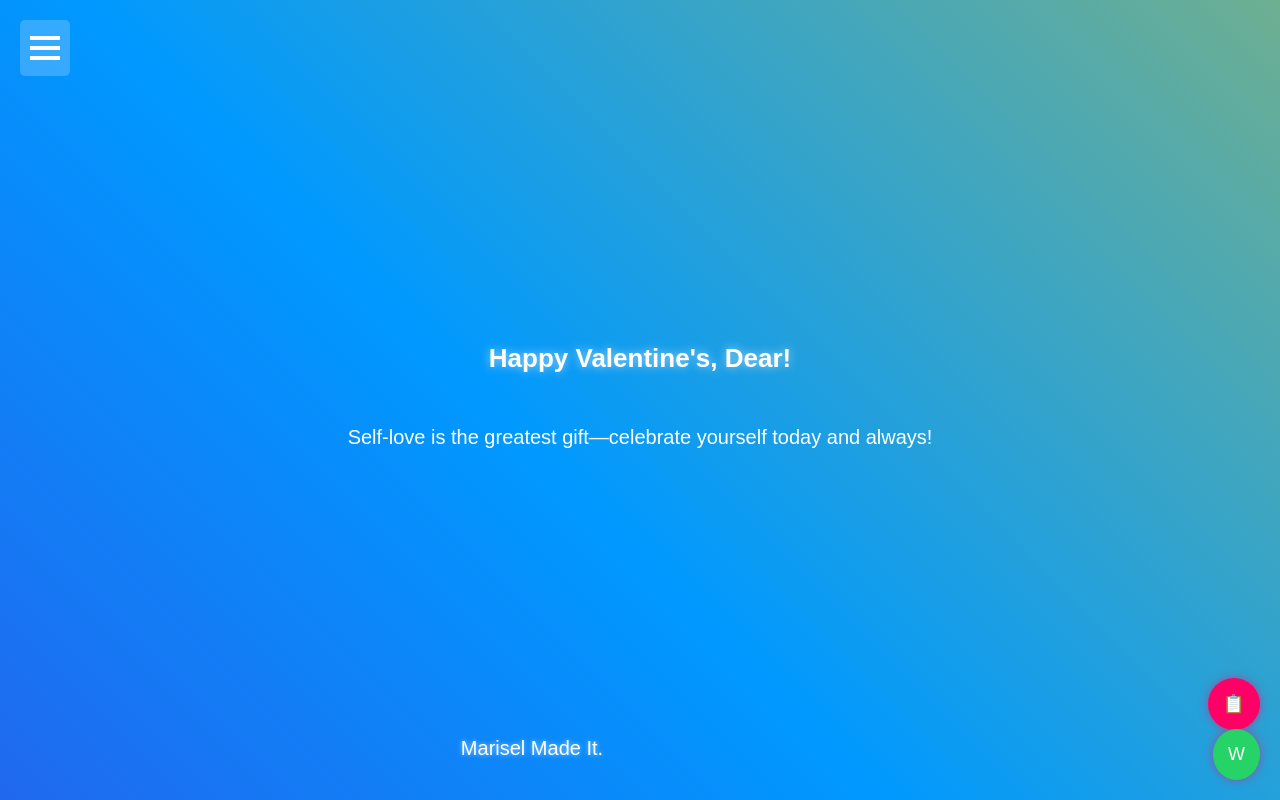
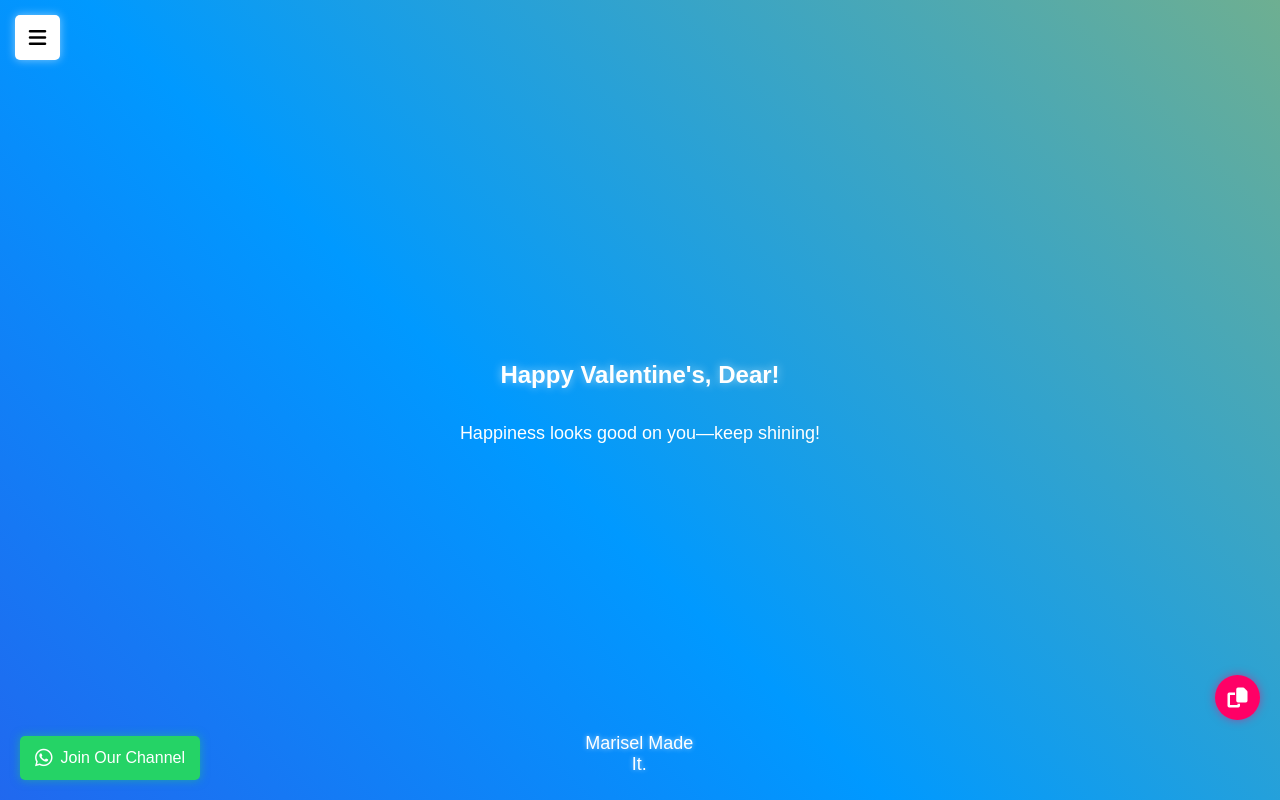
Before and after one commit to betingrich/I, a plain HTML site: page index.html in a window 1280 px wide. Drawn offline with Linux system fonts and the light colour scheme.

Commit message:
Update index.html

```diff
--- a/index.html
+++ b/index.html
@@ -4,6 +4,7 @@
     <meta charset="UTF-8">
     <meta name="viewport" content="width=device-width, initial-scale=1.0">
     <title>Your Valentine's Quote</title>
+    <link rel="stylesheet" href="https://cdnjs.cloudflare.com/ajax/libs/font-awesome/6.4.2/css/all.min.css">
     <style>
         /* General Styling */
         body {
@@ -20,134 +21,155 @@
             flex-direction: column;
             justify-content: center;
             align-items: center;
-            position: relative;
+            overflow: hidden; /* Prevent scrolling */
         }
 
-        /* Background Animation */
         @keyframes animateBG {
             0% { background-position: 0% 50%; }
             100% { background-position: 100% 50%; }
         }
 
         h2 {
-            font-size: 26px;
+            font-size: 24px;
             text-shadow: 0 0 10px rgba(255, 255, 255, 0.6);
         }
 
         p {
-            font-size: 20px;
-            margin: 20px 10px;
-            padding: 10px;
+            font-size: 18px;
+            margin: 15px;
             max-width: 80%;
+            word-wrap: break-word;
         }
 
-        /* Floating Action Buttons */
-        .fab {
+        /* Copy FAB */
+        .copy-btn {
             position: fixed;
-            bottom: 70px;
+            bottom: 80px;
             right: 20px;
             background: #ff0066;
             color: white;
             border: none;
-            padding: 15px;
-            font-size: 18px;
+            padding: 12px;
             border-radius: 50%;
             cursor: pointer;
             box-shadow: 0 0 10px rgba(255, 0, 102, 0.5);
-            transition: 0.3s;
+            font-size: 18px;
+            display: flex;
+            align-items: center;
+            justify-content: center;
+            width: 45px;
+            height: 45px;
         }
 
-        .fab:hover {
+        .copy-btn i {
+            font-size: 20px;
+        }
+
+        .copy-btn:hover {
             background: #cc0052;
+            box-shadow: 0 0 15px rgba(255, 0, 102, 0.8);
         }
 
         /* WhatsApp Button */
-        .whatsapp {
+        .whatsapp-btn {
+            position: fixed;
             bottom: 20px;
-            background: #25d366;
+            left: 20px;
+            background: #25D366;
+            color: white;
+            border: none;
+            padding: 12px 15px;
+            border-radius: 5px;
+            cursor: pointer;
+            font-size: 16px;
+            display: flex;
+            align-items: center;
+            gap: 8px;
+            box-shadow: 0 0 10px rgba(37, 211, 102, 0.5);
+        }
+
+        .whatsapp-btn i {
+            font-size: 20px;
+        }
+
+        .whatsapp-btn:hover {
+            background: #1da851;
+        }
+
+        /* Hamburger Menu */
+        .menu-btn {
+            position: fixed;
+            top: 15px;
+            left: 15px;
+            background: white;
+            border: none;
+            padding: 10px;
+            border-radius: 5px;
+            cursor: pointer;
+            font-size: 18px;
+            box-shadow: 0 0 10px rgba(255, 255, 255, 0.5);
+            display: flex;
+            align-items: center;
+            justify-content: center;
+            width: 45px;
+            height: 45px;
+        }
+
+        .menu-btn i {
+            font-size: 20px;
+        }
+
+        .menu-dropdown {
+            position: fixed;
+            top: 60px;
+            left: 15px;
+            background: rgba(0, 0, 0, 0.7);
+            padding: 10px;
+            border-radius: 5px;
+            display: none;
+            flex-direction: column;
+        }
+
+        .menu-dropdown a {
+            color: white;
+            text-decoration: none;
+            padding: 5px 0;
+            display: block;
+        }
+
+        .menu-dropdown a:hover {
+            text-decoration: underline;
         }
 
         /* Footer */
         footer {
             position: fixed;
             bottom: 10px;
-            width: 100%;
-            text-align: center;
+            text-shadow: 0 0 5px rgba(255, 255, 255, 0.6);
             font-size: 16px;
-            text-shadow: 0 0 5px rgba(255, 255, 255, 0.6);
-        }
-
-        /* Hamburger Menu */
-        .menu {
-            position: absolute;
-            top: 20px;
-            left: 20px;
-            cursor: pointer;
-            background: rgba(255, 255, 255, 0.2);
-            padding: 10px;
-            border-radius: 5px;
-            transition: 0.3s;
-        }
-
-        .menu:hover {
-            background: rgba(255, 255, 255, 0.4);
-        }
-
-        .menu div {
-            width: 30px;
-            height: 4px;
-            background: white;
-            margin: 6px 0;
-        }
-
-        /* Dropdown Menu */
-        .dropdown {
-            display: none;
-            position: absolute;
-            top: 60px;
-            left: 20px;
-            background: rgba(0, 0, 0, 0.7);
-            border-radius: 5px;
-            padding: 10px;
-            text-align: left;
-        }
-
-        .dropdown a {
-            color: white;
-            text-decoration: none;
-            display: block;
-            padding: 8px;
-        }
-
-        .dropdown a:hover {
-            background: rgba(255, 255, 255, 0.3);
         }
     </style>
 </head>
 <body>
 
     <!-- Hamburger Menu -->
-    <div class="menu" onclick="toggleMenu()">
-        <div></div>
-        <div></div>
-        <div></div>
-    </div>
-
-    <!-- Dropdown Menu -->
-    <div id="dropdownMenu" class="dropdown">
+    <button class="menu-btn" onclick="toggleMenu()"><i class="fas fa-bars"></i></button>
+    <div class="menu-dropdown" id="menu">
         <a href="boyfriend.html">Boyfriend</a>
         <a href="girlfriend.html">Girlfriend</a>
     </div>
 
-    <!-- Valentine's Quote -->
+    <!-- Quote Section -->
     <h2 id="greeting"></h2>
     <p id="quote"></p>
 
     <!-- Copy Button -->
-    <button class="fab" onclick="copyQuote()">📋</button>
+    <button class="copy-btn" onclick="copyQuote()"><i class="fas fa-copy"></i></button>
 
-    <!-- WhatsApp Button -->
-    <button class="fab whatsapp" onclick="window.location.href='https://whatsapp.com/channel/0029Vajvy2kEwEjwAKP4SI0x'">W</button>
+    <!-- WhatsApp Channel Button -->
+    <button class="whatsapp-btn" onclick="window.location.href='https://whatsapp.com/channel/0029Vajvy2kEwEjwAKP4SI0x'">
+        <i class="fab fa-whatsapp"></i> Join Our Channel
+    </button>
 
     <!-- Footer -->
     <footer>
@@ -155,6 +177,7 @@
     </footer>
 
     <script>
+        // Get stored name
         let name = localStorage.getItem("userName") || "Dear";
         let quotes = [
             "You are loved more than you know.",
@@ -166,41 +189,24 @@
             "You bring joy to everyone you meet.",
             "Love is a journey, and I’m grateful to have you in my life.",
             "No matter where life takes us, I’m glad you’re part of my story.",
-            "Happiness looks good on you—keep shining!",
-            "You deserve all the love and kindness in the world.",
-            "You are enough, just as you are.",
-            "Your kindness and warmth make the world a better place.",
-            "May today remind you how truly special you are.",
-            "You are a light in so many lives—never forget that.",
-            "Sending you warmth and joy today and always.",
-            "May your heart always be full of love and happiness.",
-            "Wishing you a Valentine’s Day as bright as your smile!",
-            "You are unique, you are special, and you are deeply loved.",
-            "Your heart is full of love, and it inspires everyone around you.",
-            "Today is just another day to remind you that you matter.",
-            "Love is not just about romance—it's about connection, kindness, and joy.",
-            "The best love is the one you give yourself. You are amazing!",
-            "On this day of love, know that you are deeply valued and appreciated.",
-            "Valentine’s Day is about celebrating love in all its beautiful forms, including the love you bring to others.",
-            "Your presence makes the world a little brighter.",
-            "Sending you love, joy, and all the good vibes today!",
-            "You make a difference in the lives of those around you.",
-            "Self-love is the greatest gift—celebrate yourself today and always!",
-            "Wishing you peace, happiness, and a heart full of love."
+            "Happiness looks good on you—keep shining!"
         ];
 
         let randomQuote = quotes[Math.floor(Math.random() * quotes.length)];
         document.getElementById("greeting").innerText = `Happy Valentine's, ${name}!`;
         document.getElementById("quote").innerText = randomQuote;
 
+        // Copy Quote to Clipboard
         function copyQuote() {
-            navigator.clipboard.writeText(randomQuote);
-            alert("Quote copied!");
+            navigator.clipboard.writeText(randomQuote).then(() => {
+                alert("Quote copied to clipboard!");
+            });
         }
 
+        // Toggle Menu
         function toggleMenu() {
-            let menu = document.getElementById("dropdownMenu");
-            menu.style.display = menu.style.display === "block" ? "none" : "block";
+            let menu = document.getElementById("menu");
+            menu.style.display = menu.style.display === "flex" ? "none" : "flex";
         }
     </script>
 
```
